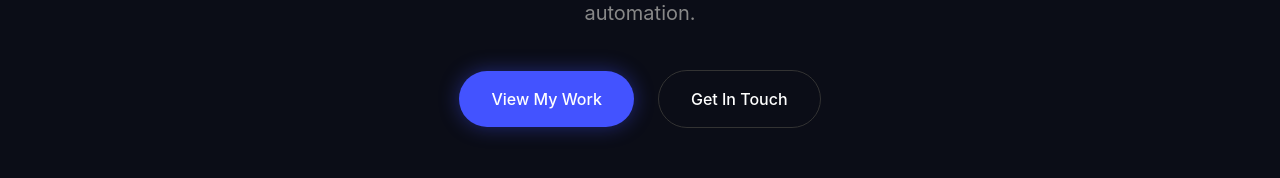
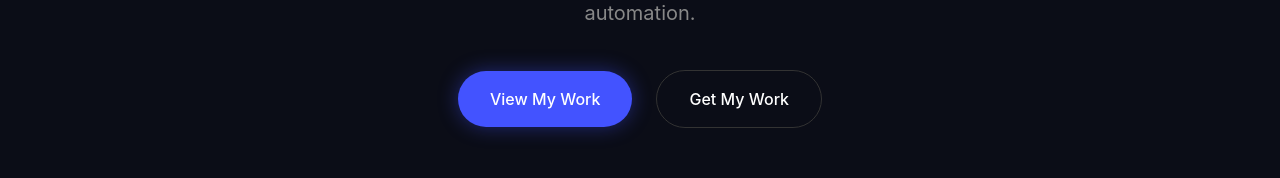
Before and after one commit to rangithkumarpathyam-collab/PRK-Portfolio, a React app: page / in a window 1280 px wide. Shown: the part 562-740 px from the top of the page. Built offline with nearby package versions, Linux system fonts and the light colour scheme; no server answers; the HTML template or start-up script is replaced by a standard one.

Commit message:
Update Home buttons: left-click draggable and rename to 'Get My Work'

```diff
--- a/src/components/Hero.jsx
+++ b/src/components/Hero.jsx
@@ -1,5 +1,6 @@
-import React, { useRef, useState, useEffect } from 'react';
+import React, { useRef } from 'react';
 import { motion, useScroll, useTransform } from 'framer-motion';
+import Draggable from 'react-draggable';
 
 const Hero = () => {
   const sectionRef = useRef(null);
@@ -19,61 +20,6 @@ const Hero = () => {
       transition: { duration: 0.8, delay: i * 0.15, ease: [0.25, 0.4, 0.25, 1] }
     })
   };
-
-  // Draggable State for Buttons
-  const [btn1Pos, setBtn1Pos] = useState({ x: 0, y: 0 });
-  const [btn2Pos, setBtn2Pos] = useState({ x: 0, y: 0 });
-  const [isDragging1, setIsDragging1] = useState(false);
-  const [isDragging2, setIsDragging2] = useState(false);
-  const dragOffset = useRef({ x: 0, y: 0 });
-
-  const handleMouseDown = (e, btnId) => {
-    if (e.button === 2) { // Right click
-      e.preventDefault();
-      if (btnId === 1) setIsDragging1(true);
-      else setIsDragging2(true);
-
-      const currentPos = btnId === 1 ? btn1Pos : btn2Pos;
-      dragOffset.current = {
-        x: e.clientX - currentPos.x,
-        y: e.clientY - currentPos.y
-      };
-    }
-  };
-
-  useEffect(() => {
-    const handleMouseMove = (e) => {
-      if (isDragging1) {
-        setBtn1Pos({
-          x: e.clientX - dragOffset.current.x,
-          y: e.clientY - dragOffset.current.y
-        });
-      }
-      if (isDragging2) {
-        setBtn2Pos({
-          x: e.clientX - dragOffset.current.x,
-          y: e.clientY - dragOffset.current.y
-        });
-      }
-    };
-
-    const handleMouseUp = () => {
-      setIsDragging1(false);
-      setIsDragging2(false);
-    };
-
-    if (isDragging1 || isDragging2) {
-      window.addEventListener('mousemove', handleMouseMove);
-      window.addEventListener('mouseup', handleMouseUp);
-    }
-
-    return () => {
-      window.removeEventListener('mousemove', handleMouseMove);
-      window.removeEventListener('mouseup', handleMouseUp);
-    };
-  }, [isDragging1, isDragging2]);
-
-  const preventContext = (e) => e.preventDefault();
 
   return (
     <section ref={sectionRef} id="home" className="relative pt-40 pb-24 overflow-hidden min-h-screen flex items-center bg-dark">
@@ -128,41 +74,41 @@ const Hero = () => {
             whileInView="visible"
             viewport={{ once: false, amount: 0.5 }}
             variants={textVariants}
-            className="flex flex-col sm:flex-row justify-center items-center space-y-4 sm:space-y-0 sm:space-x-6 relative"
+            className="flex flex-col sm:flex-row justify-center items-center space-y-4 sm:space-y-0 sm:space-x-6"
           >
             {/* View My Work Button */}
-            <motion.div
-              style={{ x: btn1Pos.x, y: btn1Pos.y, position: (btn1Pos.x !== 0 || btn1Pos.y !== 0) ? 'fixed' : 'relative', zIndex: 100 }}
-              onMouseDown={(e) => handleMouseDown(e, 1)}
-              onContextMenu={preventContext}
-            >
+            <Draggable bounds="body">
+              <div className="z-50 cursor-grab active:cursor-grabbing">
                 <motion.a
                   whileHover={{ scale: 1.05, boxShadow: '0 0 30px rgba(67,83,255,0.5)' }}
                   whileTap={{ scale: 0.97 }}
                   href="#projects"
-                className="px-8 py-4 bg-primary text-white rounded-full font-medium shadow-[0_0_20px_rgba(67,83,255,0.4)] w-full sm:w-auto text-center block"
+                  className="px-8 py-4 bg-primary text-white rounded-full font-medium shadow-[0_0_20px_rgba(67,83,255,0.4)] w-full sm:w-auto text-center block select-none"
                   draggable="false"
+                  onClick={(e) => {
+                    // Prevent navigation if the button was dragged significantly
+                    // (react-draggable handles this mostly, but good for UX)
+                  }}
                 >
                   View My Work
                 </motion.a>
-            </motion.div>
+              </div>
+            </Draggable>
 
-            {/* Get In Touch Button */}
-            <motion.div
-              style={{ x: btn2Pos.x, y: btn2Pos.y, position: (btn2Pos.x !== 0 || btn2Pos.y !== 0) ? 'fixed' : 'relative', zIndex: 100 }}
-              onMouseDown={(e) => handleMouseDown(e, 2)}
-              onContextMenu={preventContext}
-            >
+            {/* Get My Work Button */}
+            <Draggable bounds="body">
+              <div className="z-50 cursor-grab active:cursor-grabbing">
                 <motion.a
                   whileHover={{ scale: 1.05, backgroundColor: 'rgba(51,51,51,0.5)' }}
                   whileTap={{ scale: 0.97 }}
                   href="#contact"
-                className="px-8 py-4 border border-gray-dark text-white rounded-full font-medium w-full sm:w-auto text-center block"
+                  className="px-8 py-4 border border-gray-dark text-white rounded-full font-medium w-full sm:w-auto text-center block select-none"
                   draggable="false"
                 >
-                Get In Touch
+                  Get My Work
                 </motion.a>
-            </motion.div>
+              </div>
+            </Draggable>
           </motion.div>
 
           {/* Scroll Indicator */}
```
Lines whose indentation alone changed are shown as unchanged.
